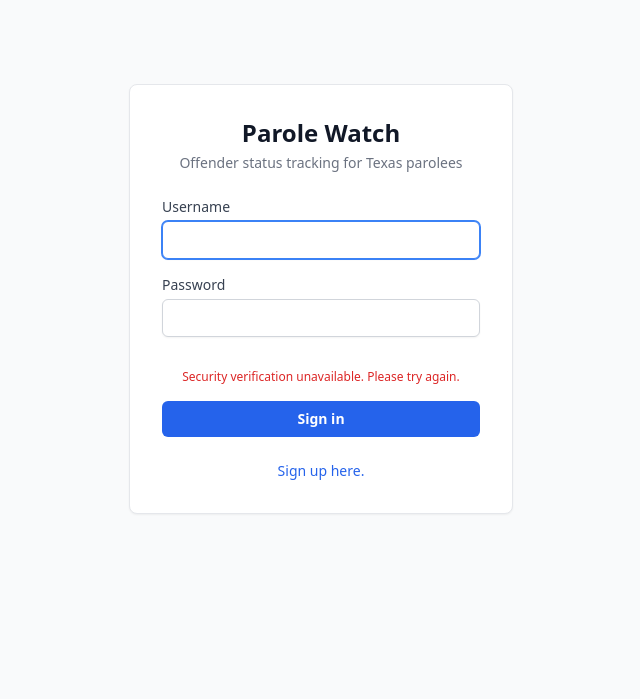
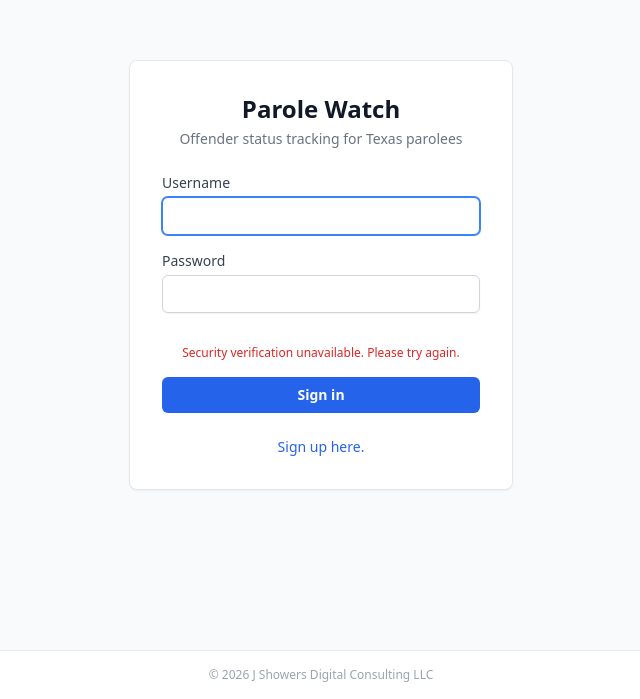
Before and after one commit to buchannon/parole-watch-fe, a React (Vite) app: page /login in a window 1280 px wide. Shown: the part 101-800 px from the top of the page, without its empty margins (319-959 px from the left). Built offline with nearby package versions, Linux system fonts and the light colour scheme; no server answers.

Commit message:
Added footer

```diff
--- /dev/null
+++ b/src/components/Footer.tsx
@@ -0,0 +1,17 @@
+export default function Footer() {
+  return (
+    <footer className="border-t border-gray-200 bg-white py-4">
+      <div className="mx-auto max-w-6xl px-4 text-center text-xs text-gray-400">
+        © {new Date().getFullYear()}{' '}
+        <a
+          href="https://hire.jshowers.com"
+          target="_blank"
+          rel="noopener noreferrer"
+          className="text-gray-400 hover:text-gray-600"
+        >
+          J Showers Digital Consulting LLC
+        </a>
+      </div>
+    </footer>
+  )
+}
--- a/src/pages/Layout.tsx
+++ b/src/pages/Layout.tsx
@@ -1,5 +1,6 @@
 import { Link, NavLink, Outlet, useNavigate } from 'react-router-dom'
 import { useAuth } from '../auth/AuthContext'
+import Footer from '../components/Footer'
 import { buttonSecondaryClass, cn } from '../utils'
 
 function navLinkClass({ isActive }: { isActive: boolean }) {
@@ -16,7 +17,7 @@ export default function Layout() {
   }
 
   return (
-    <div className="min-h-screen bg-gray-50">
+    <div className="flex min-h-screen flex-col bg-gray-50">
       <nav className="border-b border-gray-200 bg-white">
         <div className="mx-auto flex max-w-6xl items-center justify-between px-4 py-3">
           <div className="flex items-center gap-6">
@@ -38,9 +39,10 @@ export default function Layout() {
           </div>
         </div>
       </nav>
-      <main className="mx-auto max-w-6xl px-4 py-6">
+      <main className="mx-auto w-full max-w-6xl flex-1 px-4 py-6">
         <Outlet />
       </main>
+      <Footer />
     </div>
   )
 }
--- a/src/pages/Login.tsx
+++ b/src/pages/Login.tsx
@@ -2,6 +2,7 @@ import { useRef, useState, type FormEvent } from 'react'
 import { Link, useNavigate } from 'react-router-dom'
 import { useAuth } from '../auth/AuthContext'
 import { ErrorBanner } from '../components/ErrorBanner'
+import Footer from '../components/Footer'
 import { Turnstile, type TurnstileHandle } from '../components/Turnstile'
 import { extractErrorMessage, inputClass } from '../utils'
 
@@ -35,7 +36,8 @@ export default function Login() {
   }
 
   return (
-    <div className="flex min-h-screen items-center justify-center bg-gray-50 px-4">
+    <div className="flex min-h-screen flex-col bg-gray-50">
+      <div className="flex flex-1 items-center justify-center px-4">
         <div className="w-full max-w-sm rounded-lg border border-gray-200 bg-white p-8 shadow-sm">
           <h1 className="text-center text-2xl font-bold text-gray-900">Parole Watch</h1>
           <p className="mt-1 text-center text-sm text-gray-500">Offender status tracking for Texas parolees</p>
@@ -95,5 +97,7 @@ export default function Login() {
           </p>
         </div>
       </div>
+      <Footer />
+    </div>
   )
 }
--- a/src/pages/NotFound.tsx
+++ b/src/pages/NotFound.tsx
@@ -1,13 +1,17 @@
 import { Link } from 'react-router-dom'
+import Footer from '../components/Footer'
 
 export default function NotFound() {
   return (
-    <div className="flex min-h-screen flex-col items-center justify-center gap-3 bg-gray-50 px-4">
-      <h1 className="text-4xl font-bold text-gray-900">404</h1>
-      <p className="text-sm text-gray-500">Page not found.</p>
-      <Link to="/offenders" className="text-sm font-medium text-blue-600 hover:underline">
-        Back to offenders
-      </Link>
+    <div className="flex min-h-screen flex-col bg-gray-50">
+      <div className="flex flex-1 flex-col items-center justify-center gap-3 px-4">
+        <h1 className="text-4xl font-bold text-gray-900">404</h1>
+        <p className="text-sm text-gray-500">Page not found.</p>
+        <Link to="/offenders" className="text-sm font-medium text-blue-600 hover:underline">
+          Back to offenders
+        </Link>
+      </div>
+      <Footer />
     </div>
   )
 }
--- a/src/pages/Signup.tsx
+++ b/src/pages/Signup.tsx
@@ -3,6 +3,7 @@ import { Link, useNavigate } from 'react-router-dom'
 import { useAuth } from '../auth/AuthContext'
 import { useSignup } from '../api/signup'
 import { ErrorBanner } from '../components/ErrorBanner'
+import Footer from '../components/Footer'
 import { Turnstile, type TurnstileHandle } from '../components/Turnstile'
 import { getState } from '../states'
 import { buttonPrimaryClass, extractErrorMessage, inputClass } from '../utils'
@@ -52,7 +53,8 @@ export default function Signup() {
   }
 
   return (
-    <div className="flex min-h-screen items-center justify-center bg-gray-50 px-4 py-8">
+    <div className="flex min-h-screen flex-col bg-gray-50">
+      <div className="flex flex-1 items-center justify-center px-4 py-8">
         <div className="w-full max-w-sm rounded-lg border border-gray-200 bg-white p-8 shadow-sm">
           <h1 className="text-center text-2xl font-bold text-gray-900">Parole Watch</h1>
           <p className="mt-1 text-center text-sm text-gray-500">Offender status tracking</p>
@@ -154,5 +156,7 @@ export default function Signup() {
           </p>
         </div>
       </div>
+      <Footer />
+    </div>
   )
 }
```
Also changed, not shown: 2 other files (tests, documents, lock files or other folders). Lines whose indentation alone changed are shown as unchanged.
